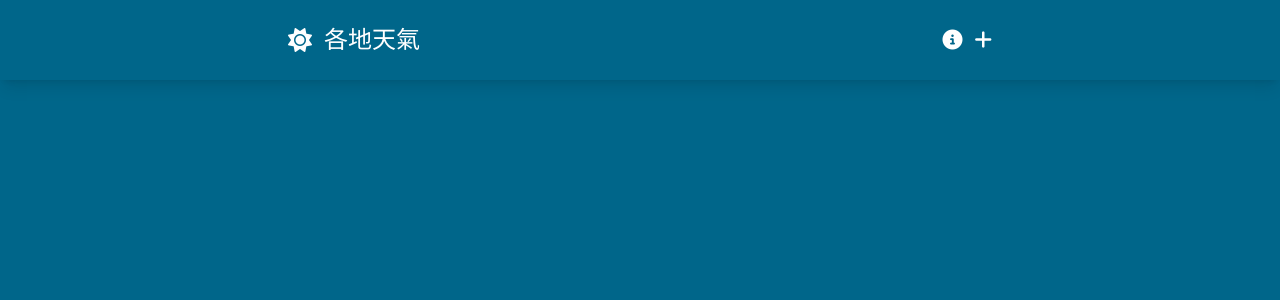
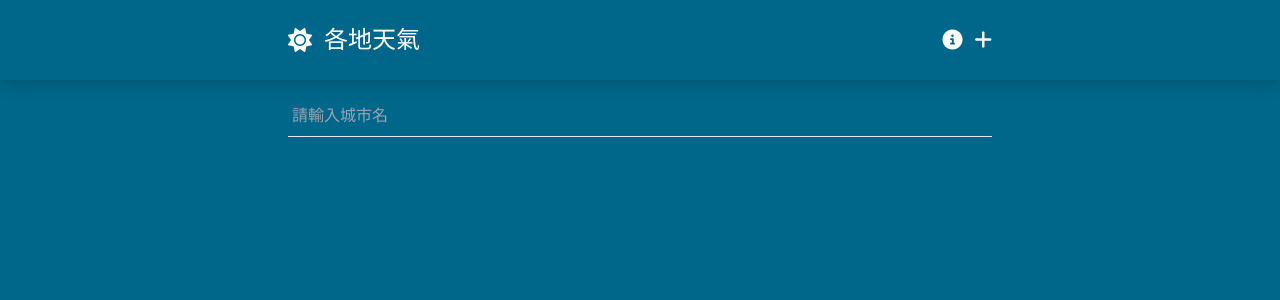
Before and after one commit to TallTall22/weatherApp, a Vue app: page / in a window 1280 px wide. Shown: the top 300 px of the page. Built offline with nearby package versions, Linux system fonts and the light colour scheme.

Commit message:
add searchQuery searchResult mapboxAPI

```diff
--- a/package.json
+++ b/package.json
@@ -9,6 +9,7 @@
     "preview": "vite preview"
   },
   "dependencies": {
+    "axios": "^1.6.7",
     "vue": "^3.4.21",
     "vue-router": "^4.3.0"
   },
--- a/src/views/HomeView.vue
+++ b/src/views/HomeView.vue
@@ -1,7 +1,53 @@
 <script setup>
+import axios from 'axios';
+import { ref } from 'vue';
+
+const mapboxAPIKey="pk.eyJ1IjoidGFsbHRhbGwiLCJhIjoiY2x0cmUyY3VxMGRqNTJsbzU3ZWhtNDVsaiJ9._lQaI3UANYgUwgg5knY-pA"
+const searchQuery=ref("")
+const queryTimeout=ref(null)
+const mapboxSearchResult=ref(null)
+const searchError=ref(null)
+
+const getSearchResult=()=>{
+  clearTimeout(queryTimeout.value)
+  queryTimeout.value=setTimeout(async()=>{
+        if(searchQuery.value!==""){
+          try{
+          const result=await axios.get(`https://api.mapbox.com/geocoding/v5/mapbox.places/${searchQuery.value}.json?access_token=${mapboxAPIKey}&types=place`)
+          mapboxSearchResult.value=result.data.features
+      }catch{
+      searchError.value=true
+    }
+    return
+    }
+    mapboxSearchResult.value=null
+  },300)
+}
 </script>
 
 <template>
-  <main>
+  <main class="container text-white">
+    <div class="pt-4 mb-8 relative">
+      <input
+      type="text"
+      v-model="searchQuery"
+      @input="getSearchResult"
+      placeholder="請輸入城市名"
+      class="py-2 px-1 w-full bg-transparent border-b focus:border-weather-secondary focus:outline-none focus:shadow-sm"
+      >
+      <ul v-if="mapboxSearchResult" class="absolute bg-weather-secondary text-white w-full shadow-md py-2 px-1 top-[66px]">
+        <p v-if="searchError">
+          抱歉，發生錯誤，請重新輸入
+        </p>
+        <p v-if="!searchError && mapboxSearchResult.length===0">
+          無匹配資料，請輸入其他城市名
+        </p>
+        <template v-else>
+          <li v-for="searchResult in mapboxSearchResult" :key="searchResult.id" class="py-2 cursor-pointer">
+            {{ searchResult.place_name }}
+          </li>
+        </template>
+      </ul>
+    </div>
   </main>
 </template>
```
Also changed, not shown: 1 other file (tests, documents, lock files or other folders).
